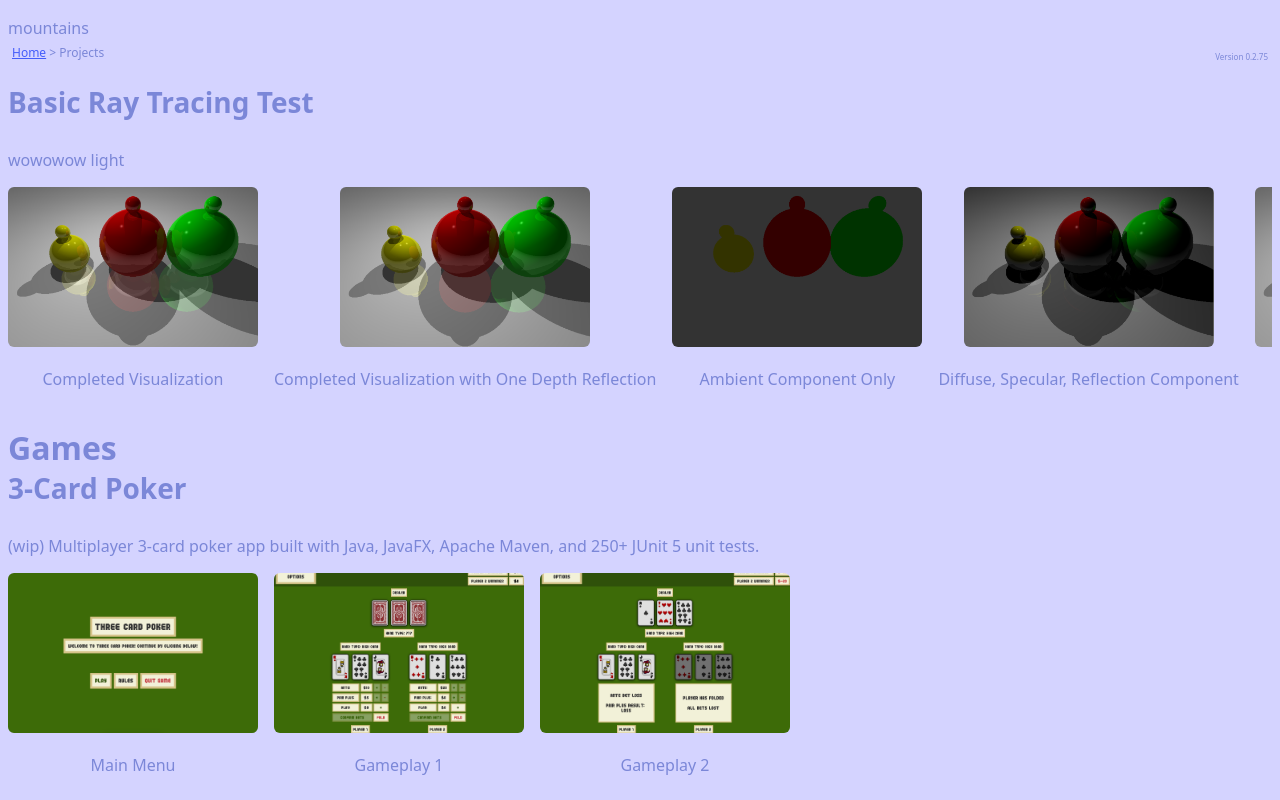
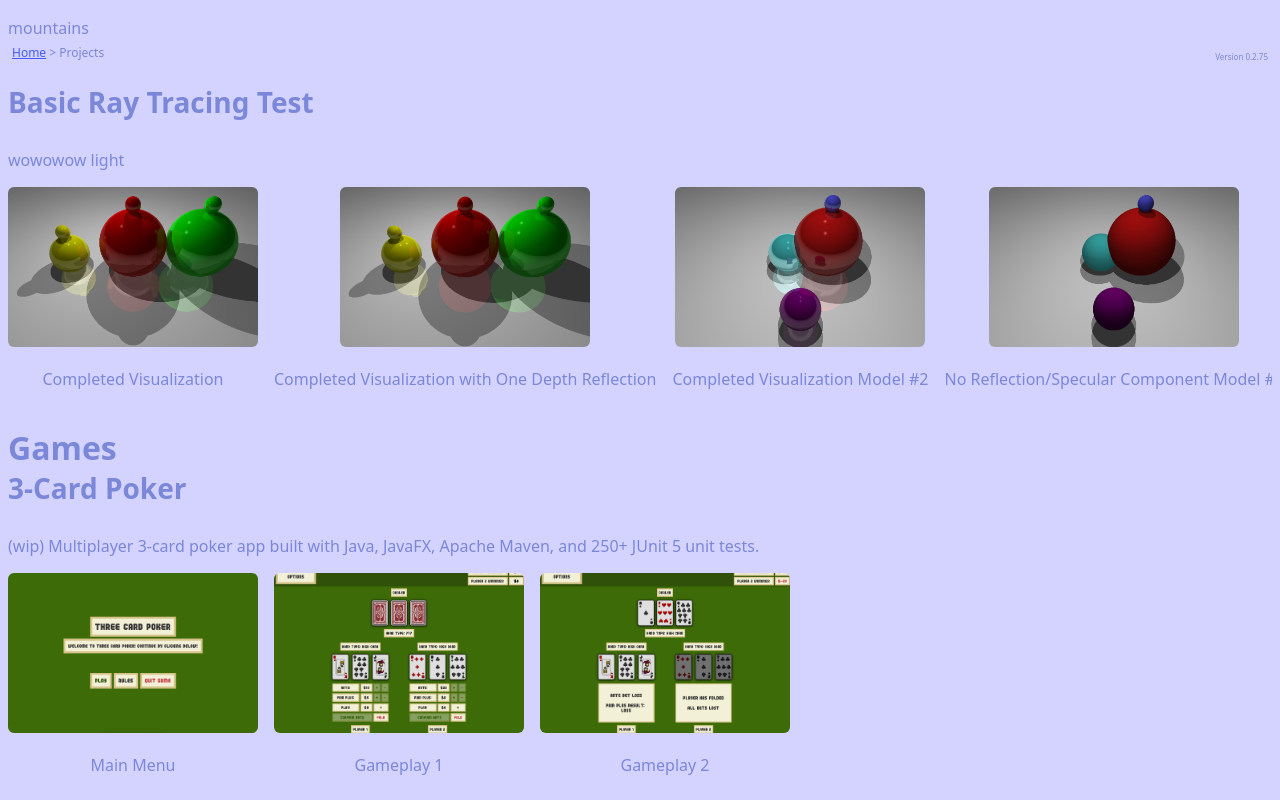
Before and after one commit to JJonKang/Portfolio, a React (Vite) app in the folder react-app/: page /projects in a window 1280 px wide. Shown: the part 727-1527 px from the top of the page. Built offline with nearby package versions, Linux system fonts and the light colour scheme; a web font is replaced by a local one.

Commit message:
Added more images to the ray tracing project

```diff
--- a/react-app/src/pages/Projects.jsx
+++ b/react-app/src/pages/Projects.jsx
@@ -42,6 +42,8 @@ const projects = [
         images: [
           { src: "/projects/ray-tracing/everything-max-depth.png", caption: "Completed Visualization" },
           { src: "/projects/ray-tracing/everything-min-depth.png", caption: "Completed Visualization with One Depth Reflection" },
+          { src: "/projects/ray-tracing/everything-max-depth-two.png", caption: "Completed Visualization Model #2" },
+          { src: "/projects/ray-tracing/ambient-diffuse-model-two.png", caption: "No Reflection/Specular Component Model #2" },
           { src: "/projects/ray-tracing/ambient-only.png", caption: "Ambient Component Only" },
           { src: "/projects/ray-tracing/diffuse-specular-reflection.png", caption: "Diffuse, Specular, Reflection Component" },
           { src: "/projects/ray-tracing/ambient-diffuse-specular.png", caption: "Misc. Image" },
```
Also changed, not shown: react-app/public/projects/ray-tracing/ambient-diffuse-model-two.png (added), react-app/public/projects/ray-tracing/everything-max-depth-two.png (added).
